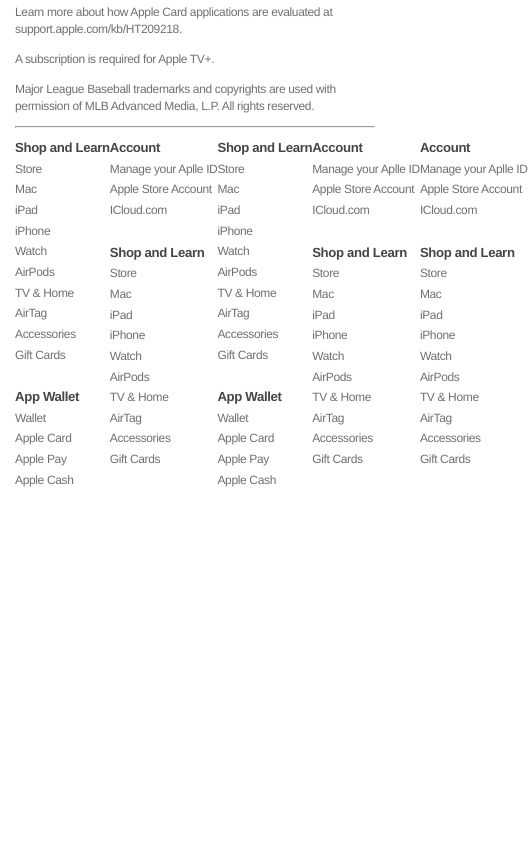
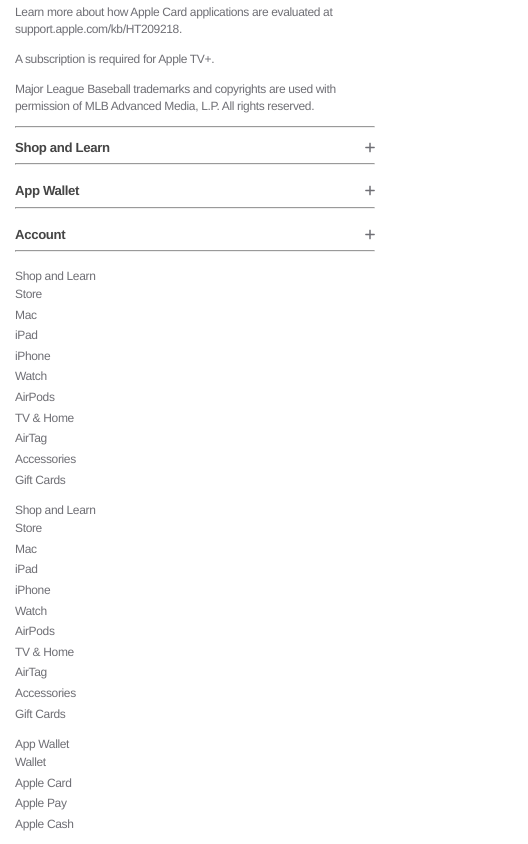
Before and after one commit to Tomasz-Budny/apple-website-clone, an Angular app: page / in a window 390 px wide. Shown: the part 2040-2884 px from the top of the page, 528 px wide, since content can reach past the window. Before the commit the page ends 2552 px from the top, so only its background shows below. Built offline with nearby package versions, Linux system fonts and the light colour scheme.

Commit message:
Add pseudo accordion mechanism to footer nav

```diff
--- a/src/app/footer/footer.component.html
+++ b/src/app/footer/footer.component.html
@@ -27,7 +27,14 @@
     <hr>
     <div class="masonry-container">
         <div class="nav-section">
-            <div class="title">Shop and Learn</div>
+            <div class="control">
+                <span class="title">Shop and Learn</span>
+                <i
+                    class="fa-solid fa-plus btn-section"
+                    (click)="shop.classList.toggle('show')">
+                </i>
+            </div>
+            <div class="content" #shop>
                 <div class="item">Store</div>
                 <div class="item">Mac</div>
                 <div class="item">iPad</div>
@@ -39,18 +46,38 @@
                 <div class="item">Accessories</div>
                 <div class="item">Gift Cards</div>
             </div>
+            <hr>
+        </div>
         <div class="nav-section">
-            <div class="title">App Wallet</div>
+            <div class="control">
+                <span class="title">App Wallet</span>
+                <i
+                    class="fa-solid fa-plus btn-section"
+                    (click)="wallet.classList.toggle('show')">
+                </i>
+            </div>
+            <div class="content" #wallet>
                 <div class="item">Wallet</div>
                 <div class="item">Apple Card</div>
                 <div class="item">Apple Pay</div>
                 <div class="item">Apple Cash</div>
             </div>
+            <hr>
+        </div>
         <div class="nav-section">
-            <div class="title">Account</div>
+            <div class="control">
+                <span class="title">Account</span>
+                <i
+                    class="fa-solid fa-plus btn-section"
+                    (click)="account.classList.toggle('show')">
+                </i>
+            </div>
+            <div class="content" #account>
                 <div class="item">Manage your Aplle ID</div>
                 <div class="item">Apple Store Account</div>
                 <div class="item">ICloud.com</div>
+            </div>
+            <hr>
         </div>
         <div class="nav-section">
             <div class="title">Shop and Learn</div>
--- a/src/app/footer/footer.component.scss
+++ b/src/app/footer/footer.component.scss
@@ -24,15 +24,60 @@
     .nav-section {
         display: inline-block;
         margin-bottom: 20px;
-        .title {
-            font-size: 1.1em;
-            font-weight: 700;
-            color: rgba(22, 22, 23, 0.8);
+        align-items: flex-start;
+        justify-content: center;
+
+        .control {
+            display: flex;
             margin-bottom: 0.25em;
+            .title {
+                font-size: 1.1em;
+                font-weight: 700;
+                color: rgba(22, 22, 23, 0.8);
+            }
+            .btn-section {
+                display: none;
+                vertical-align: bottom;
+                margin: auto 0px auto auto;
+            }
         }
 
         .item {
             padding-bottom: 0.25em;
         }
+
+        hr {
+            color: #6f6f75;
+            display: none;
+        }
     }
 }
+
+@media screen and (max-width: 734px) {
+    .masonry-container {
+        max-height: none;
+
+        .nav-section {
+            margin-bottom: 10px;
+            .control {
+                width: 100%;
+
+                .btn-section {
+                    display: block !important;
+                }
+            }
+
+            .content {
+                display: none;
+            }
+
+            hr {
+                display: block !important;
+            }
+        }
+    }
+}
+
+.show {
+    display: block !important;
+}
```
Lines whose indentation alone changed are shown as unchanged.
